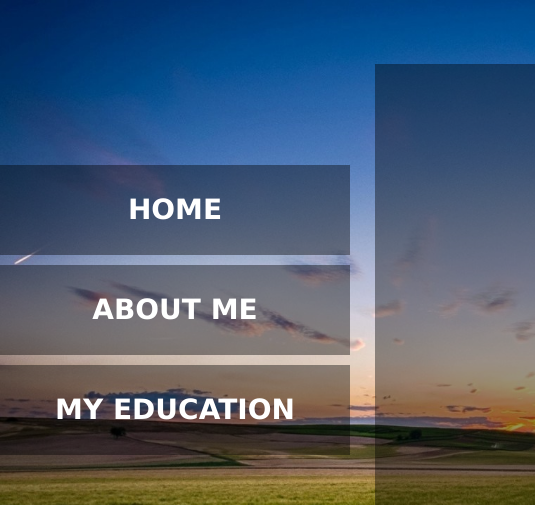
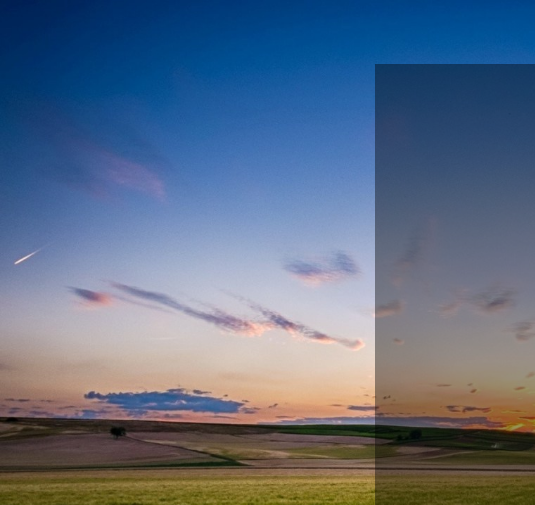
Before and after one commit to Aakash7khadka/portfolio, a plain HTML site: page index.html in a window 1280 px wide. Shown: the top 505 px of the page, 0-535 px from the left. Drawn offline with Linux system fonts and the light colour scheme.

Commit message:
Update index.html

```diff
--- a/index.html
+++ b/index.html
@@ -23,9 +23,6 @@ Bsc.CSIT student
 <li><a href="#"><i class="fa fa-git-square" aria-hidden="true"></i></a></li>
 </ul>
 <div class="nav">
-	<a class="a" href="#">HOME</a>
-	<a class="b" href="#">ABOUT ME</a>
-	<a class="c" href="facebook.com">MY EDUCATION</a>
-</div>
+
 </body>
 </html>
```
